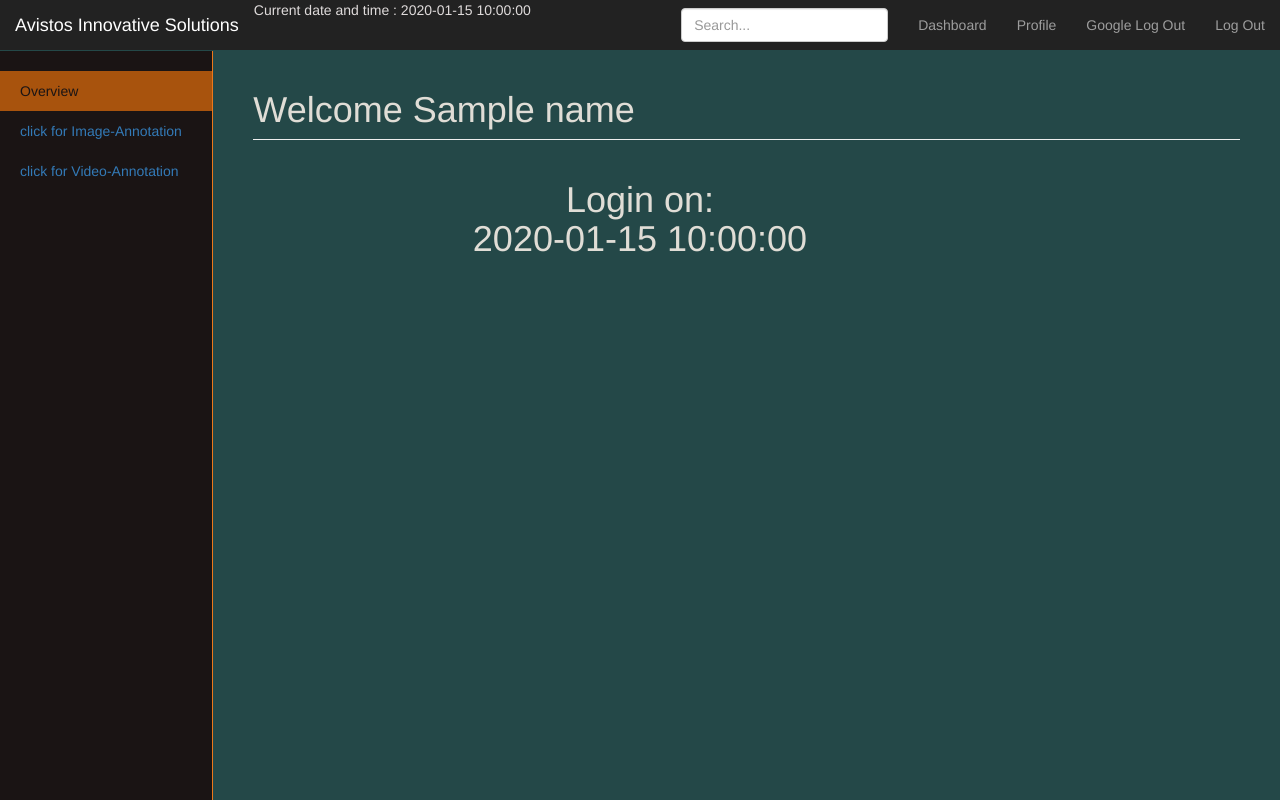
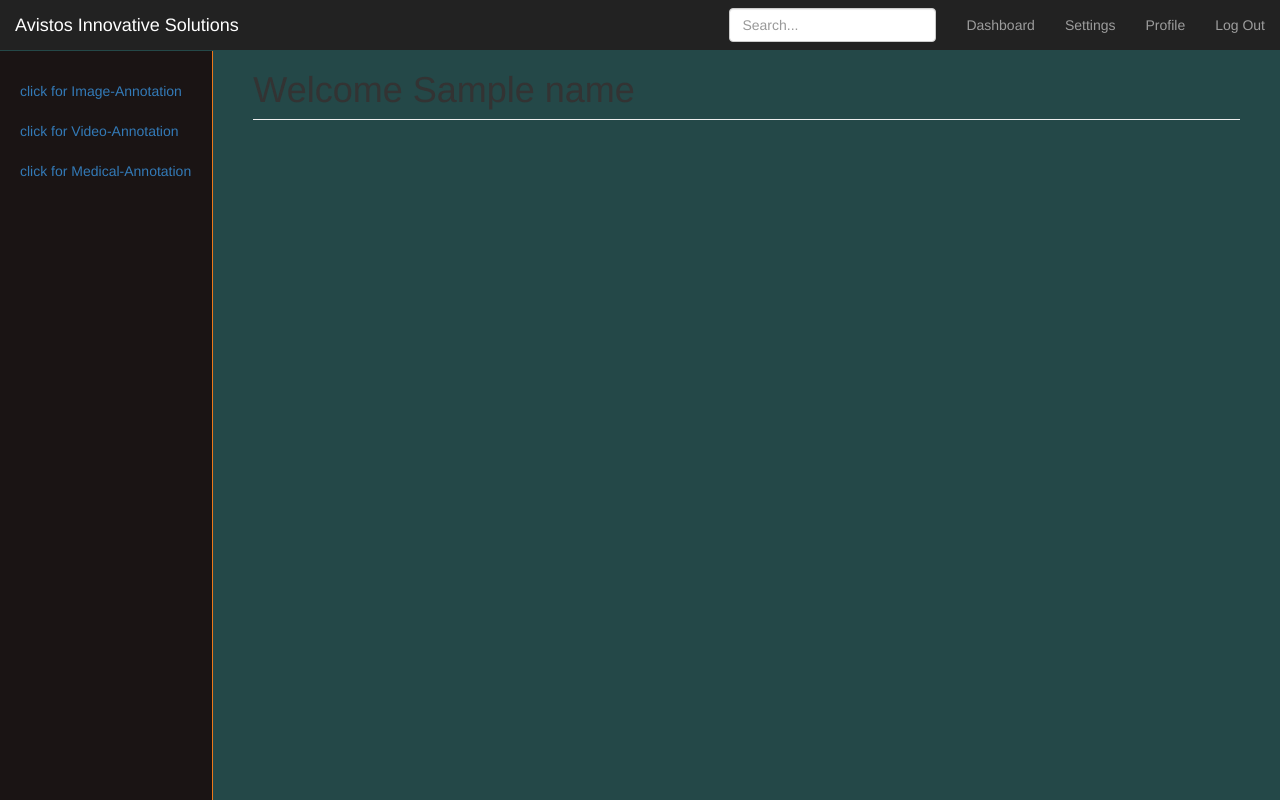
Before and after one commit to jpreddy-881/portalwithclouddb, a Flask app: template templates/dashboard.html in a window 1280 px wide. Run offline with Flask 2, Linux system fonts and the light colour scheme; the template is opened without the code that fills it: most values are stand-ins (such as "Sample title", 1, 10 or a date in 2020); some libraries are stand-ins or nearby versions.

Commit message:
Update dashboard.html

```diff
--- a/templates/dashboard.html
+++ b/templates/dashboard.html
@@ -7,9 +7,6 @@ Dashboard
 {% block styles %}
 {{super()}}
 <link rel="stylesheet" href="{{url_for('.static', filename='dashboard.css')}}">
-<!-- {{ date_time }} -->
-
-{{ datetime }}
 {% endblock %}
 
 {% block content %}
@@ -22,51 +19,36 @@ Dashboard
             <span class="icon-bar"></span>
             <span class="icon-bar"></span>
           </button>
+          <!-- <a class="navbar-brand" href="#">Project name</a> -->
           <a class="navbar-brand" href="#">Avistos Innovative Solutions</a>
         </div>
-
-
         <div id="navbar" class="navbar-collapse collapse">
-
           <ul class="nav navbar-nav navbar-right">
             <li><a href="#">Dashboard</a></li>
+            <li><a href="#">Settings</a></li>
             <li><a href="#">Profile</a></li>
-            <li><a href="{{ url_for('logout1') }}">Google Log Out</a></li>
             <li><a href="{{ url_for('logout') }}">Log Out</a></li>
           </ul>
           <form class="navbar-form navbar-right">
             <input type="text" class="form-control" placeholder="Search...">
           </form>
-         <form>
-          <p style="color:rgb(223, 219, 219)">Current date and time : {{ datetime }}</p>
-         </form>
-
         </div>
       </div>
     </nav>
 
-    <div class="container-fluid "href="#" style="color:rgb(224, 221, 214);">
+    <div class="container-fluid">
       <div class="row">
         <div class="col-sm-3 col-md-2 sidebar">
           <ul class="nav nav-sidebar">
-            <li class="active"><a href="#">Overview <span class="sr-only">(current)</span></a></li>
-            <li><a href="https://avistosimagebackend.azurewebsites.net/">click for Image-Annotation</a></li>
+            <li><a href="http://127.0.0.1:5000/tool">click for Image-Annotation</a></li>
             <li><a href="http://40.75.23.2/">click for Video-Annotation</a></li>
+            <li><a href="#">click for Medical-Annotation</a></li>
           </ul>
 
         </div>
         <div class="col-sm-9 col-sm-offset-3 col-md-10 col-md-offset-2 main">
-          <h1 class="page-header">Welcome {{ name }}</h1>
+          <h1 class="page-header">Welcome  {{ name }}</h1>
 
-          </div>
-
-          <body><center>
-            <h1> Login on:<br>
-            {{datetime}}</h1>
-
-
-
-        </div>
       </div>
     </div>
 {% endblock %}
```
